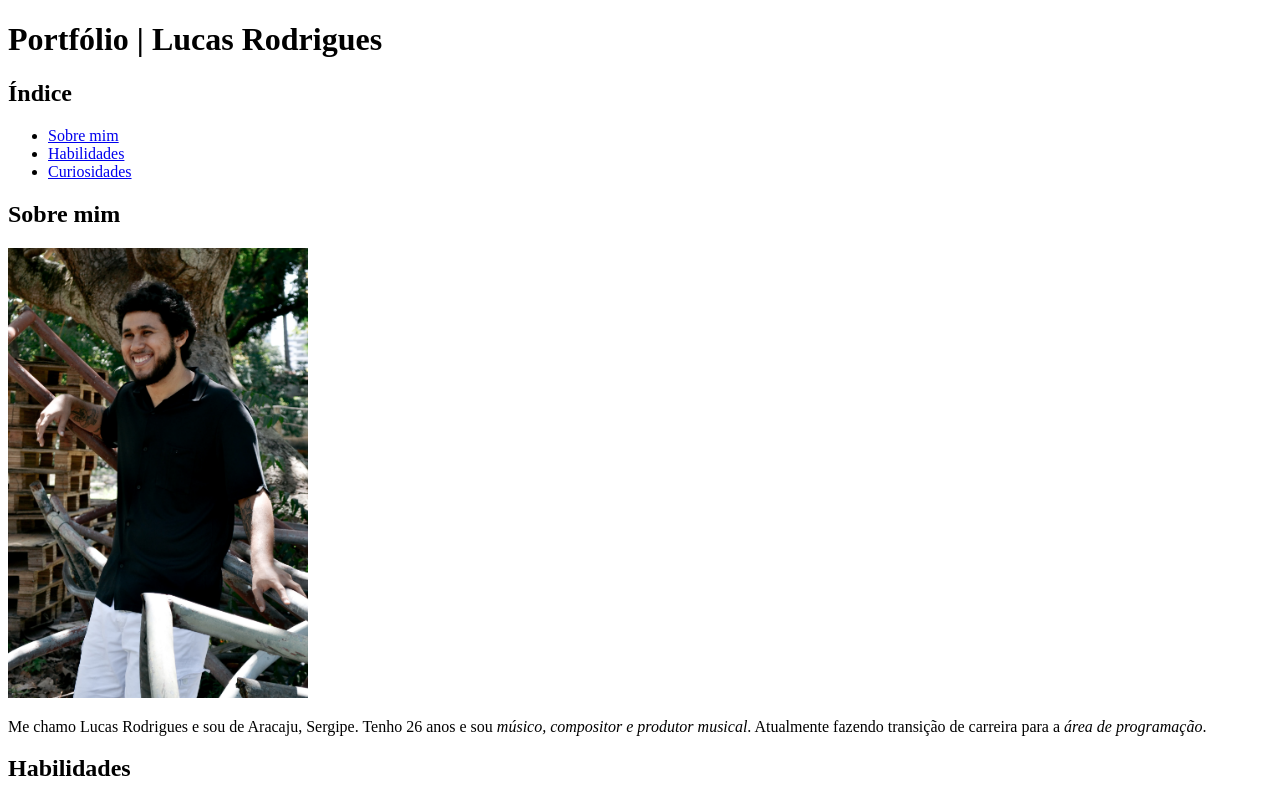
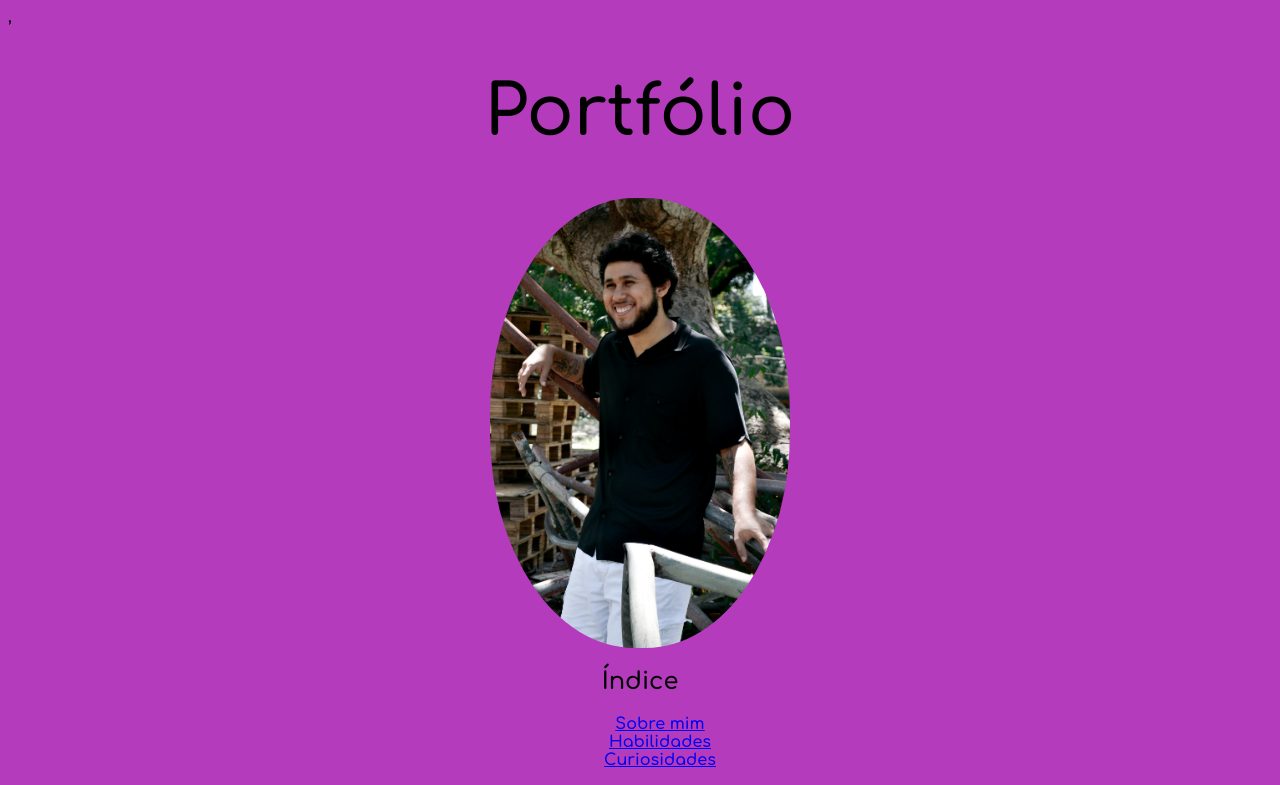
Before and after one commit to lucasrodrigges/lucasrodrigges.github.io, a plain HTML site: page index.html in a window 1280 px wide. Shown: the top 785 px of the page. Drawn offline with Linux system fonts and the light colour scheme.

Commit message:
adicionando CSS ao portfolio

```diff
--- a/index.html
+++ b/index.html
@@ -3,9 +3,18 @@
   <head>
     <meta charset="UTF-8">
     <title>Portfólio | Lucas Rodrigues</title>
+    ,<link rel="stylesheet" href="./style.css" type="text/css">
+    <style>
+
+    </style>
+  <link rel="preconnect" href="https://fonts.googleapis.com">
+  <link rel="preconnect" href="https://fonts.gstatic.com" crossorigin>
+  <link href="https://fonts.googleapis.com/css2?family=Comfortaa:wght@600&display=swap" rel="stylesheet">
   </head>
+
   <body>
-    <h1>Portfólio | Lucas Rodrigues</h1>
+    <h1>Portfólio</h1>
+    <img id="lucas-pic" src="./images/lucas.jpg" alt="Foto de Lucas Rodrigues" width="300px">
     <h2>Índice</h2>
       <ul>
         <li><a href="#whoami">Sobre mim</a></li>
@@ -13,7 +22,6 @@
         <li><a href="#curiosities">Curiosidades</a></li>
       </ul>
     <h2 id="whoami">Sobre mim</h2>
-    <img src="./images/lucas.jpg" alt="Foto de Lucas Rodrigues" width="300px">
     <p>Me chamo Lucas Rodrigues e sou de Aracaju, Sergipe. Tenho 26 anos e sou <em>músico, compositor e produtor musical</em>. Atualmente fazendo transição de carreira para a <em>área de programação</em>.</p>
     <h2 id="skills">Habilidades</h2>
       <ul>
@@ -29,13 +37,13 @@
         <li>HTML</li>
         <li>CSS</li>
         <li>JavaScript</li>
-
       </ul>
     <h2 id="curiosities">Curiosidades</h2>
     <ul>
       <li>Tenho um <a href="/images/hari.png" target="_blank" > gatinho</a> chamado Hari e ele só tem um olhinho.</li>
-      <li>Tenho dois <a href="https://open.spotify.com/artist/6US9TwhtKclm6A8sM6VLmm?si=sbQLL7MWQJmbOKKIGAKVHQ" target="_blank">discos</a> gravados em casa.</li>
+      <li>Já gravei dois <a href="https://open.spotify.com/artist/6US9TwhtKclm6A8sM6VLmm?si=sbQLL7MWQJmbOKKIGAKVHQ" target="_blank">discos</a> em casa.</li>
     </ul>
-    </a>
+  </a>
+
   </body>
 </html>
--- /dev/null
+++ b/style.css
@@ -0,0 +1,20 @@
+body {
+  background-color: #b53bbd;
+  font-family: 'Comfortaa', cursive;
+}
+h1 {
+  text-align: center;
+  font-size: 70px;
+}
+h2, p, ol, ul {
+  text-align: center;
+}
+li {
+  list-style-type: none;
+}
+#lucas-pic {
+  border-radius:48%;
+  display: block;
+  margin-left: auto;
+  margin-right:auto
+}
```
Also changed, not shown: README.html (deleted, +0 -8 lines).
